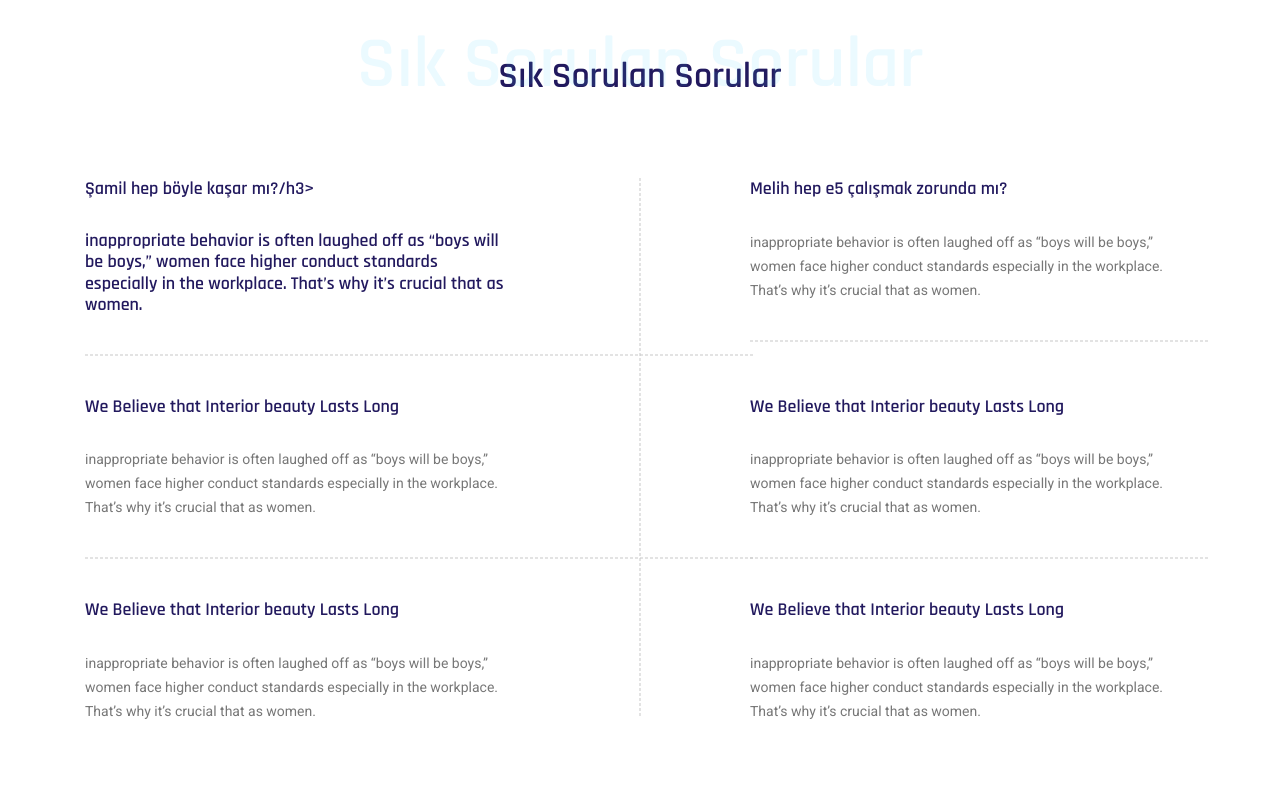
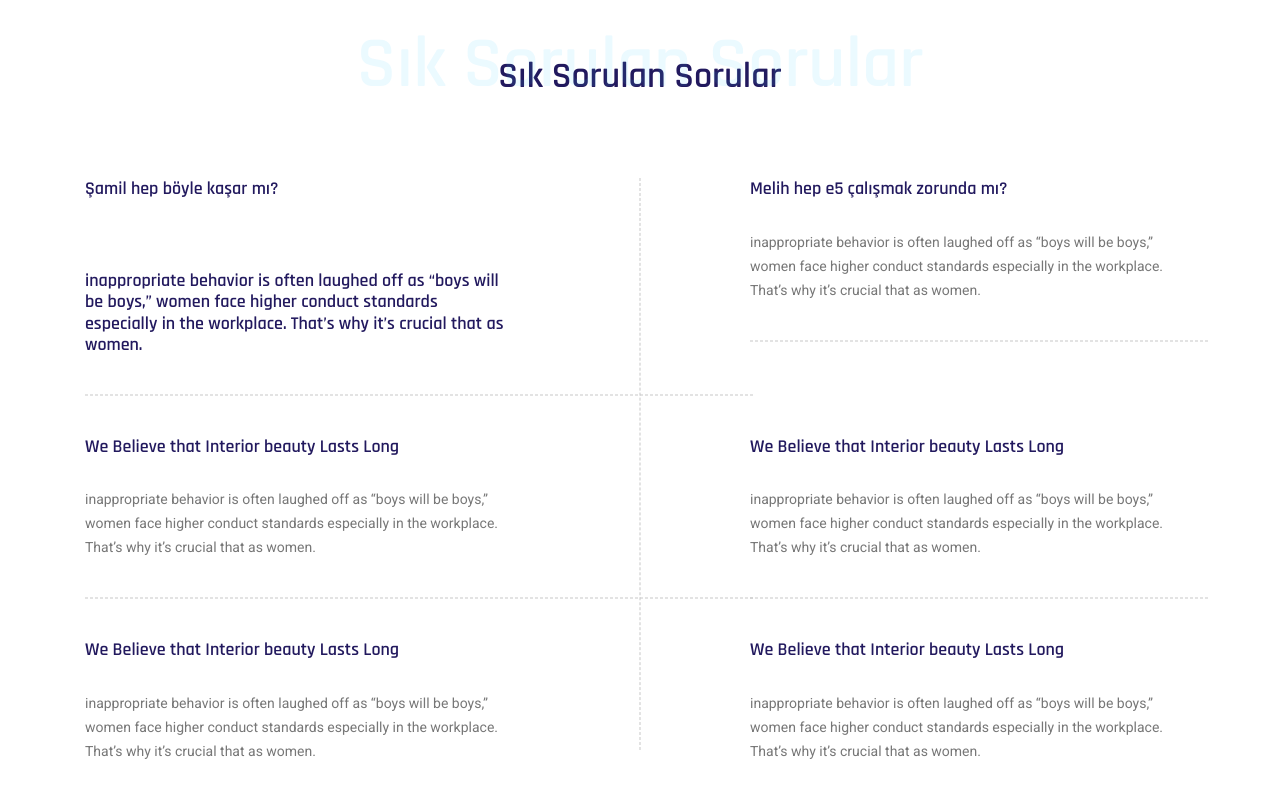
Before and after one commit to mmuratyilmaz/100msgames.github.io, a plain HTML site: page index.html in a window 1280 px wide. Shown: the part 5120-5926 px from the top of the page. Drawn offline with Linux system fonts and the light colour scheme; some packages are replaced by stand-ins of ours.

Commit message:
Update index.html

```diff
--- a/index.html
+++ b/index.html
@@ -479,7 +479,7 @@
 			<div class="row frequent_inner">
 				<div class="col-lg-5 col-md-5">
 					<div class="frequent_item">
-						<h3>Şamil hep böyle kaşar mı?/h3>
+						<h3>Şamil hep böyle kaşar mı?<h3>
 						<p>inappropriate behavior is often laughed off as “boys will be boys,” women face higher conduct standards
 							especially in the workplace. That’s why it’s crucial that as women.</p>
 					</div>
```
